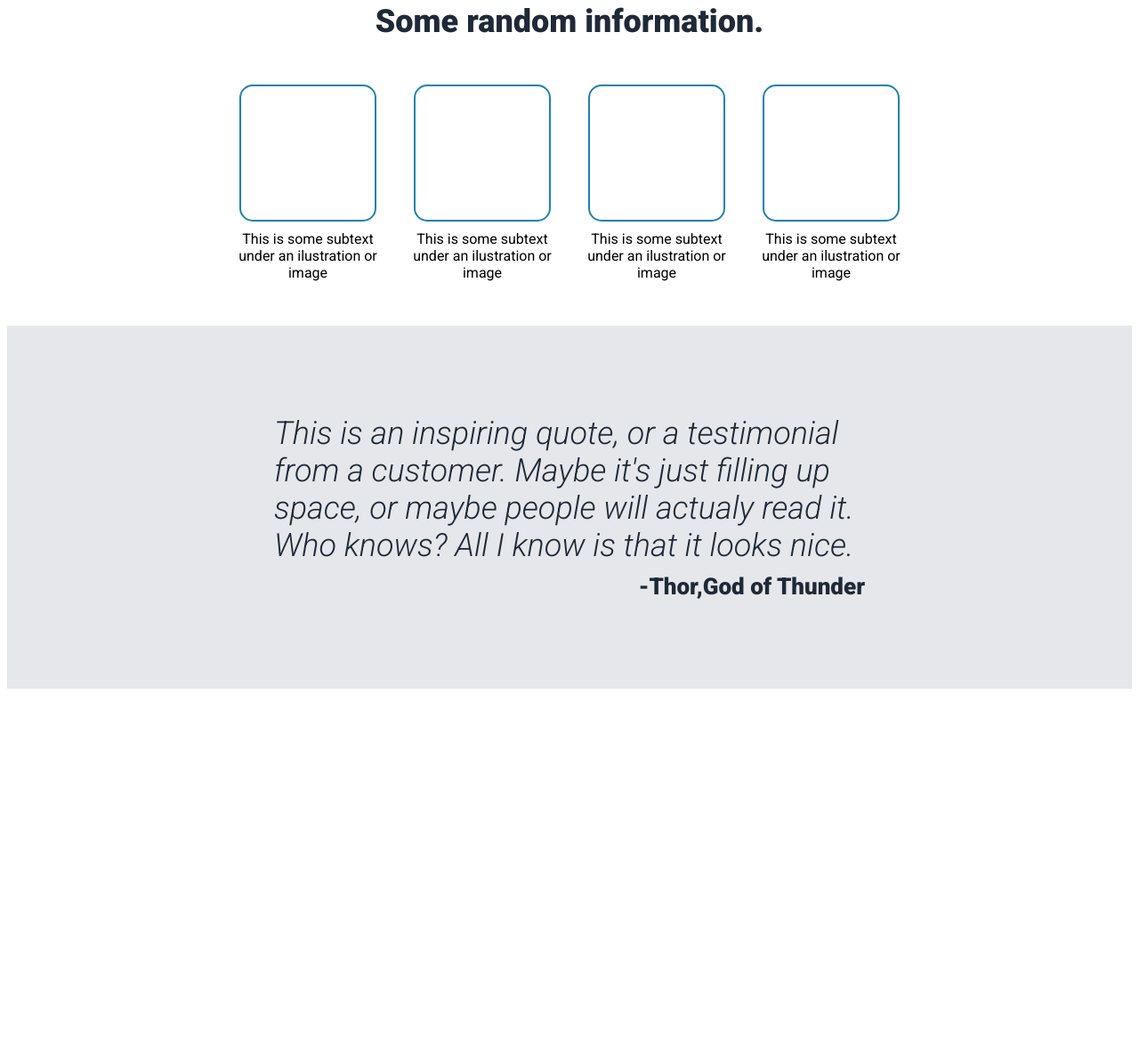
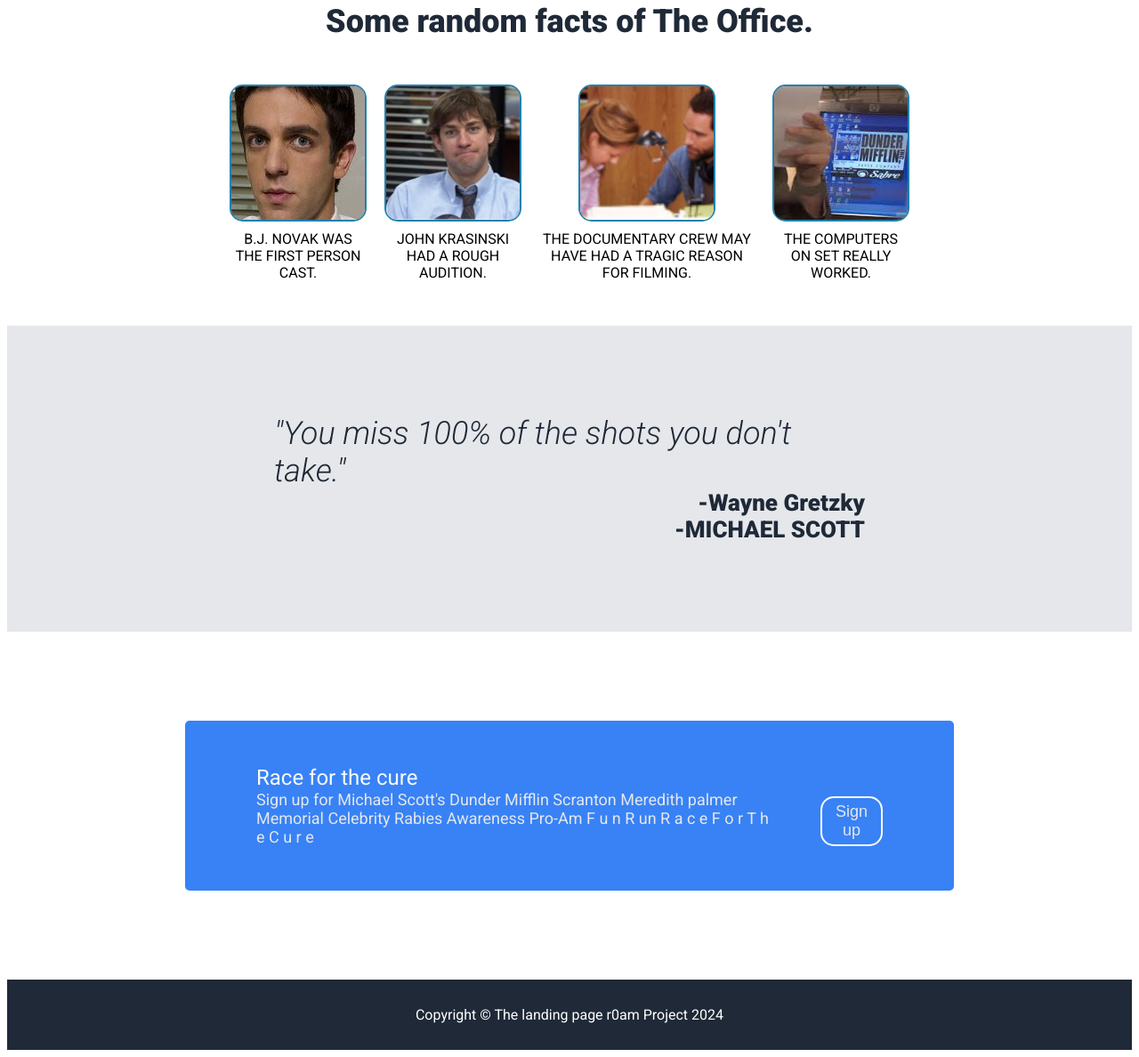
Before and after one commit to r0am9/landing-page, a plain HTML site: page index.html in a window 1280 px wide. Shown: the part 367-1555 px from the top of the page at 89% size. Before the commit the page ends 1149 px from the top, so only its background shows below. Drawn offline with Linux system fonts and the light colour scheme.

Commit message:
Landing page finished

```diff
--- a/index.html
+++ b/index.html
@@ -14,62 +14,78 @@
         <div class="header">
             <div class="left">
                 <div class="logo">
-                    Header Logo
+                    Tribute to the office
                </div>
             </div>
             <div class="right">
                 <ul class="links">
-                    <li><a href="https://google.com">header link one</a></li>
-                    <li><a href="https://google.com">header link two</a></li>
-                    <li><a href="https://google.com">header link three</a></li>
+                    <li><a href="https://theoffice.fandom.com/es/wiki/Wiki_theoffice">Wiki The Office</a></li>
+                    <li><a href="https://www.imdb.com/title/tt0386676/">IMDd rating</a></li>
+                    <li><a href="https://a.co/d/dl7Ii03">Buy The Complete Series</a></li>
                 </ul>
             </div>
         </div>
         <div class="main">
             <div class="main-text">
-                <div class="hero-main-text">This website is awesome</div>
-                <div class="hero-secondary-text">This website has some subtext goes here under the main title.
-                    It's a smaller font and the color is lower contrast
+                <div class="hero-main-text">WORLD'S BEST BOSS</div>
+                <div class="hero-secondary-text">Only if you dont named Tobby you are allowed to sign up
                 </div>
                 <div>
                     <button class="button">Sign Up</button>
                 </div>
             </div>
             <div class="image">
-                <img src="images/pexels-serghei-niculaev-1671546714-27791807.jpg" alt="generic image" width="320" height="180">
+                <img src="images/621450576_212510264_1706x960.webp" alt="generic image" width="320" height="180">
             </div>
 
         </div>
     </div>
     <div class="body1">
-        <div class="info-header-text">Some random information.</div>
+        <div class="info-header-text">Some random facts of The Office.</div>
         <div class="container">
             <div class="body1-main">
-                <div class="rcorners1"></div>
-                <div>This is some subtext under an ilustration or image</div>
+                <div class="rcorners1"><img src="images/ryan.jpg" alt="Ryan From the office" width="150px" height="150px"></div>
+                <div>B.J. NOVAK WAS THE FIRST PERSON CAST.</div>
             </div>
             <div class="body1-main">
-                <div class="rcorners1"></div>
-                <div>This is some subtext under an ilustration or image</div>
+                <div class="rcorners1"><img src="images/jimboo.webp" alt="Ryan From the office" width="150px" height="150px"></div>
+                <div>JOHN KRASINSKI HAD A ROUGH AUDITION.</div>
             </div>
             <div class="body1-main">
-                <div class="rcorners1"></div>
-                <div>This is some subtext under an ilustration or image</div>
+                <div class="rcorners1"><img src="images/staff.jpg" alt="Ryan From the office" width="150px" height="150px"></div>
+                <div>THE DOCUMENTARY CREW MAY HAVE HAD A TRAGIC REASON FOR FILMING.</div>
             </div>
             <div class="body1-main">
-                <div class="rcorners1"></div>
-                <div>This is some subtext under an ilustration or image</div>
+                <div class="rcorners1"><img src="images/pc.jpeg" alt="Ryan From the office" width="150px" height="150px"></div>
+                <div>THE COMPUTERS ON SET REALLY WORKED.</div>
             </div>
         </div>
     </div>
     <div class="body2">
-        <div class="text-body2">This is an inspiring quote, or a testimonial from a
-             customer. Maybe it's just filling up space, or maybe
-             people will actualy read it. Who knows? All I know is that it looks nice.
+        <div class="text-body2">"You miss 100% of the shots you don't take."
         </div>
         <div class="author-body2">
-            -Thor,God of Thunder
+            -Wayne Gretzky
         </div>
+        <div class="author-body2">
+            -MICHAEL SCOTT
+        </div>
+    </div>
+    <div class="body3">
+        <div class="body3-container">
+            <div class="body3-item">
+                <div class="body3-main-text">Race for the cure</div>
+                <div class="hero-secondary-text">Sign up for Michael Scott's Dunder Mifflin Scranton Meredith palmer Memorial Celebrity Rabies Awareness Pro-Am F u n R un R a c e
+                    F o r T h e C u r e
+                </div>
+            </div>
+            <div>
+                <button class="button2">Sign up</button>
+            </div>
+        </div>
+    </div>
+    <div class="footer">
+        Copyright © The landing page r0am Project 2024
     </div>
 </body>
 </html>
--- a/styles.css
+++ b/styles.css
@@ -10,6 +10,15 @@ body{
     margin:0;
     padding: 0;
     gap: 50px;
+}
+
+.footer{
+    background: #1F2937;
+    display: flex;
+    justify-content: center;
+    align-items: center;
+    padding: 30px;
+    color: white;
 }
 
 .header{
@@ -28,6 +37,7 @@ body{
     padding-left: 200px;
     padding-right: 200px;
     padding-bottom: 50px;
+    gap:20px;
 
 }
 
@@ -46,6 +56,10 @@ body{
 }
 
 .logo{
+    font-size: 24px;
+    color:#F9FAF8;
+}
+.body3-main-text{
     font-size: 24px;
     color:#F9FAF8;
 }
@@ -68,7 +82,7 @@ a {
     font-weight: 900;
 }
 
-a, .button, .hero-secondary-text{
+a, .button, .hero-secondary-text, .button2{
     font-size: 18px;
     color:#E5E7EB;
 }
@@ -77,6 +91,14 @@ a, .button, .hero-secondary-text{
     background-color:#3882F6;
     border: none;
     border-radius: 5px;
+    padding-top: 5px;
+    padding-bottom: 5px;
+    padding-left: 15px;
+    padding-right: 15px;
+}
+
+img{
+    border-radius: 12px;
 }
 
 .body1{
@@ -130,7 +152,31 @@ a, .button, .hero-secondary-text{
     padding-left: 300px;
     padding-right: 300px;
     padding-bottom: 100px;
-    gap:10px;
+}
+
+.body3{
+    display: flex;
+    flex-direction: row;
+    justify-content: center;
+    align-items: center;
+    background-color: white;
+    padding-top: 100px;
+    padding-left: 200px;
+    padding-right: 200px;
+    padding-bottom: 100px;
+}
+
+.body3-container{
+    border-radius: 5px;
+    display: flex;
+    justify-content: center;
+    align-items: flex-end;
+    background-color: #3882F6;
+    padding-top: 50px;
+    padding-left: 80px;
+    padding-right: 80px;
+    padding-bottom: 50px;
+    gap: 50px;
 }
 
 
@@ -147,3 +193,13 @@ a, .button, .hero-secondary-text{
     color: #1F2937;
     font-weight: 900;
 }
+
+.button2{
+    border-radius: 15px;
+    border: 2px solid white;
+    background-color: #3882F6;
+    padding-top: 5px;
+    padding-bottom: 5px;
+    padding-left: 15px;
+    padding-right: 15px;
+}
```
Also changed, not shown: images/621450576_212510264_1706x960.webp (added), images/jimboo.webp (added), images/pc.jpeg (added), images/ryan.jpg (added), images/staff.jpg (added).
